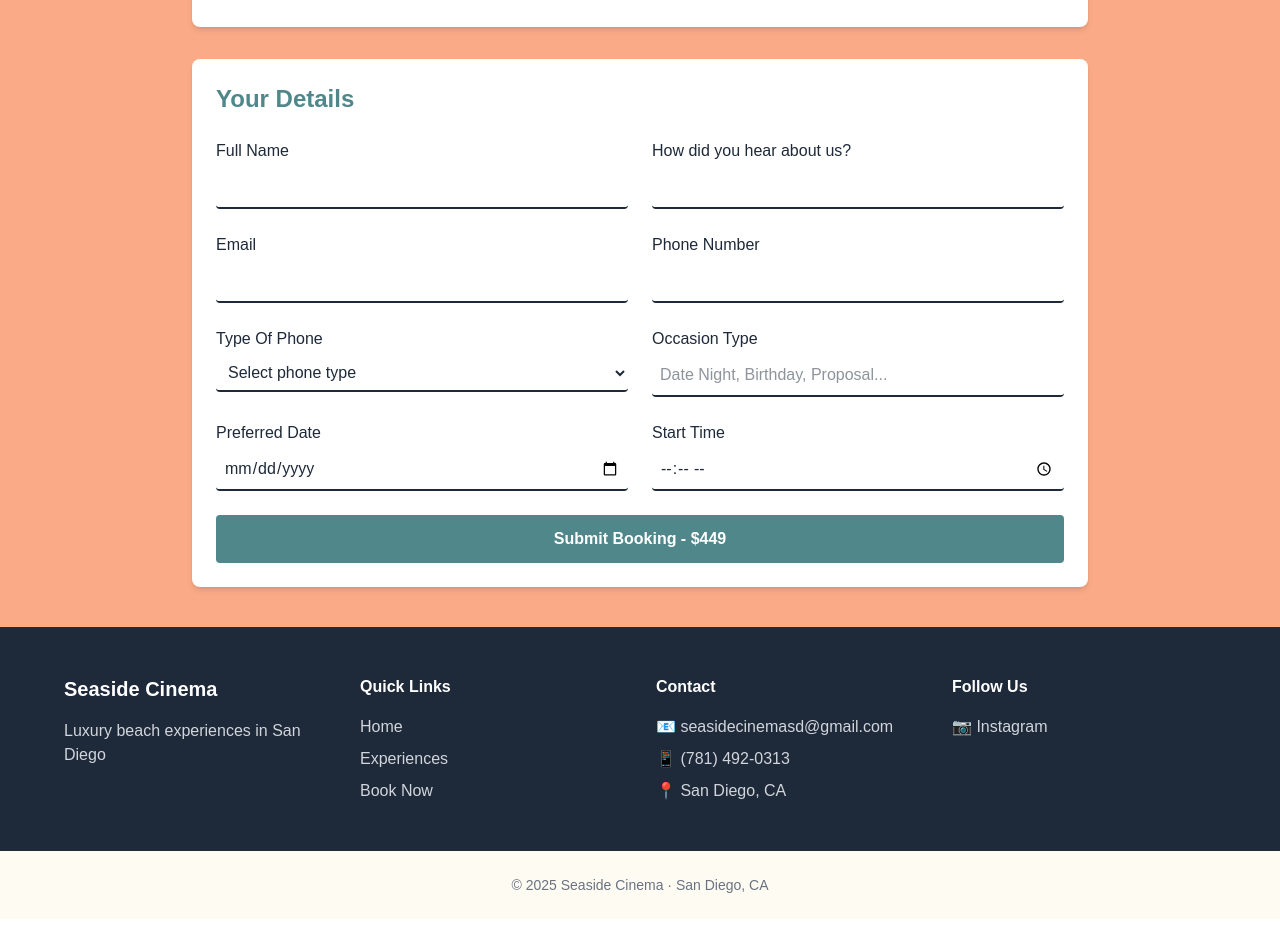
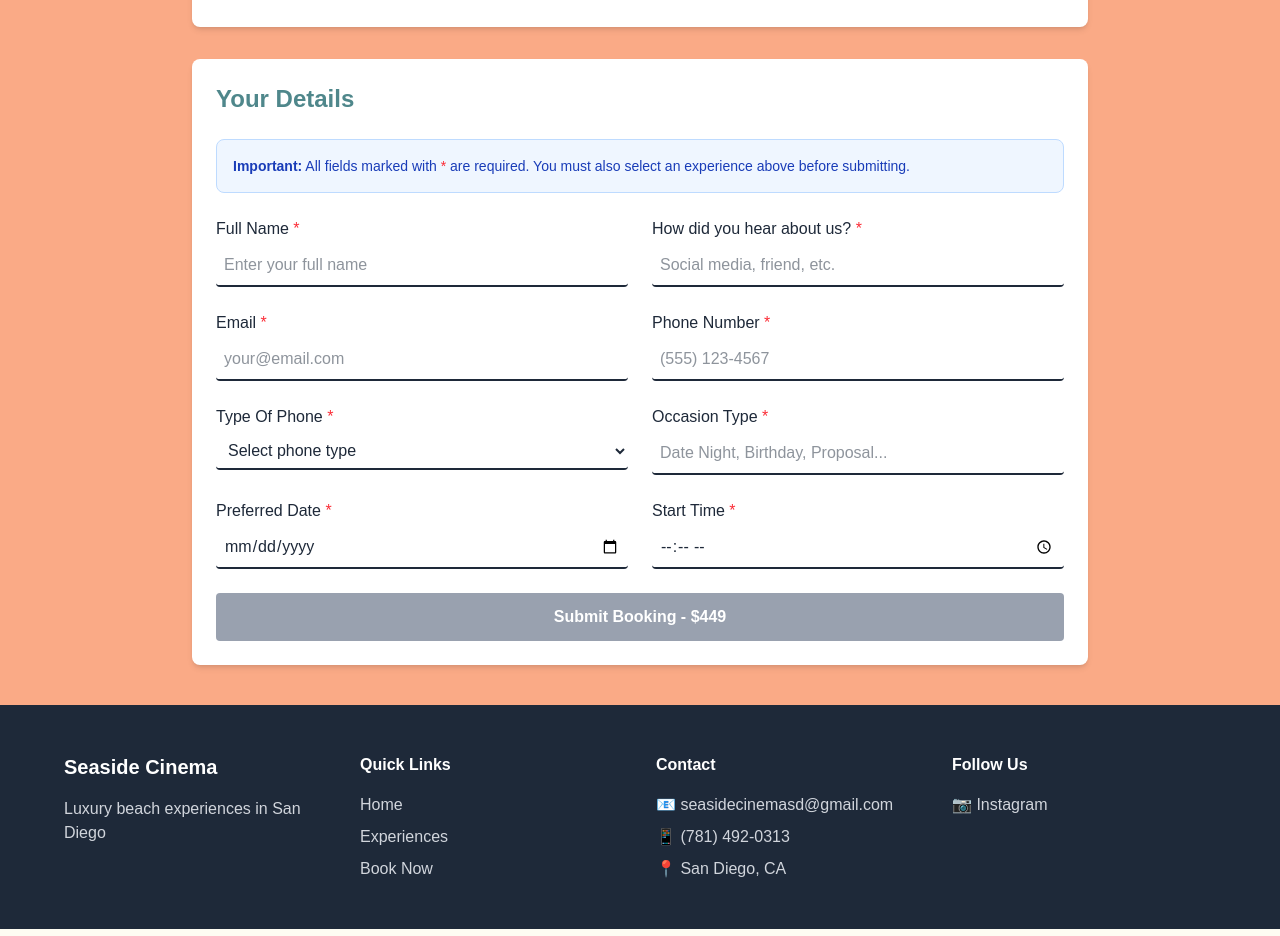
Before and after one commit to Cbakes24/seaside-cinema-website, a Next.js app: page /book in a window 1280 px wide. Shown: the part 1740-2676 px from the top of the page. Built offline with nearby package versions, Linux system fonts and the light colour scheme.

Commit message:
form fields required

```diff
--- a/src/app/book/page.tsx
+++ b/src/app/book/page.tsx
@@ -78,6 +78,19 @@ export default function BookingPage() {
 
   const handleSubmit = async (e: React.FormEvent) => {
     e.preventDefault();
+
+    // Validate that all required fields are filled
+    if (!fullName || !email || !date || !time || !guestCount || !selectedExperience) {
+      alert("Please fill out all required fields and select an experience.");
+      return;
+    }
+
+    // Validate guest count is at least 2
+    if (parseInt(guestCount) < 2) {
+      alert("Guest count must be at least 2.");
+      return;
+    }
+
     const formData = {
       fullName,
       howHeard,
@@ -450,6 +463,7 @@ export default function BookingPage() {
                     <input
                       type="number"
                       min="2"
+                      required
                       className="w-16 p-1 border border-gray-300 rounded text-sm text-center"
                       value={guestCount}
                       onChange={(e) => setGuestCount(e.target.value)}
@@ -458,7 +472,7 @@ export default function BookingPage() {
                   </div>
                 </div>
                 <span className="font-semibold text-teal">
-                  {formatPrice(currentExperience.price + (Math.max(0, (parseInt(guestCount) || 2) - 2) * 50))}
+                  {formatPrice(currentExperience.price + (Math.max(0, (parseInt(guestCount) || 2) - 2) * 25))}
                 </span>
               </div>
             )}
@@ -498,53 +512,77 @@ export default function BookingPage() {
           onSubmit={handleSubmit}
         >
           <h2 className="text-2xl font-playfair font-bold text-teal mb-6">Your Details</h2>
+
+          {/* Requirements Note */}
+          <div className="mb-6 p-4 bg-blue-50 border border-blue-200 rounded-lg">
+            <p className="text-sm text-blue-800">
+              <strong>Important:</strong> All fields marked with <span className="text-red-500">*</span> are required.
+              You must also select an experience above before submitting.
+            </p>
+          </div>
+
           <div className="grid gap-6 md:grid-cols-2">
             {/* Customer Info */}
             <div>
-              <label className="block font-medium mb-1">Full Name</label>
+              <label className="block font-medium mb-1">
+                Full Name <span className="text-red-500">*</span>
+              </label>
               <input
                 type="text"
                 className="w-full p-2 border-b-2 rounded"
                 required
                 value={fullName}
                 onChange={(e) => setFullName(e.target.value)}
+                placeholder="Enter your full name"
               />
             </div>
             <div>
               <label className="block font-medium mb-1">
-                How did you hear about us?
+                How did you hear about us? <span className="text-red-500">*</span>
               </label>
               <input
                 type="text"
                 className="w-full p-2 border-b-2 rounded"
+                required
                 value={howHeard}
                 onChange={(e) => setHowHeard(e.target.value)}
+                placeholder="Social media, friend, etc."
               />
             </div>
             <div>
-              <label className="block font-medium mb-1">Email</label>
+              <label className="block font-medium mb-1">
+                Email <span className="text-red-500">*</span>
+              </label>
               <input
                 type="email"
                 className="w-full p-2 border-b-2 rounded"
                 required
                 value={email}
                 onChange={(e) => setEmail(e.target.value)}
+                placeholder="your@email.com"
               />
             </div>
             <div>
-              <label className="block font-medium mb-1">Phone Number</label>
+              <label className="block font-medium mb-1">
+                Phone Number <span className="text-red-500">*</span>
+              </label>
               <input
                 type="tel"
                 className="w-full p-2 border-b-2 rounded"
+                required
                 value={phone}
                 onChange={(e) => setPhone(e.target.value)}
+                placeholder="(555) 123-4567"
               />
             </div>
             <div>
-              <label className="block font-medium mb-1">Type Of Phone</label>
+              <label className="block font-medium mb-1">
+                Type Of Phone <span className="text-red-500">*</span>
+              </label>
               <select
                 name="type"
                 className="w-full p-2 border-b-2 rounded"
+                required
                 value={phoneType}
                 onChange={(e) => setPhoneType(e.target.value)}
               >
@@ -554,29 +592,38 @@ export default function BookingPage() {
               </select>
             </div>
             <div>
-              <label className="block font-medium mb-1">Occasion Type</label>
+              <label className="block font-medium mb-1">
+                Occasion Type <span className="text-red-500">*</span>
+              </label>
               <input
                 type="text"
                 placeholder="Date Night, Birthday, Proposal..."
                 className="w-full p-2 border-b-2 rounded"
+                required
                 value={occasion}
                 onChange={(e) => setOccasion(e.target.value)}
               />
             </div>
             <div>
-              <label className="block font-medium mb-1">Preferred Date</label>
+              <label className="block font-medium mb-1">
+                Preferred Date <span className="text-red-500">*</span>
+              </label>
               <input
                 type="date"
                 className="w-full p-2 border-b-2 rounded"
+                required
                 value={date}
                 onChange={(e) => setDate(e.target.value)}
               />
             </div>
             <div>
-              <label className="block font-medium mb-1">Start Time</label>
+              <label className="block font-medium mb-1">
+                Start Time <span className="text-red-500">*</span>
+              </label>
               <input
                 type="time"
                 className="w-full p-2 border-b-2 rounded"
+                required
                 value={time}
                 onChange={(e) => setTime(e.target.value)}
               />
@@ -586,7 +633,8 @@ export default function BookingPage() {
           {/* Submit */}
           <button
             type="submit"
-            className="w-full bg-teal text-white font-semibold py-3 rounded hover:bg-orange transition mt-6"
+            disabled={!fullName || !email || !date || !time || !guestCount || !selectedExperience || !howHeard || !phone || !phoneType || !occasion}
+            className="w-full bg-teal text-white font-semibold py-3 rounded hover:bg-orange transition mt-6 disabled:bg-gray-400 disabled:cursor-not-allowed"
           >
             Submit Booking - {formatPrice(totalPrice)}
           </button>
```
